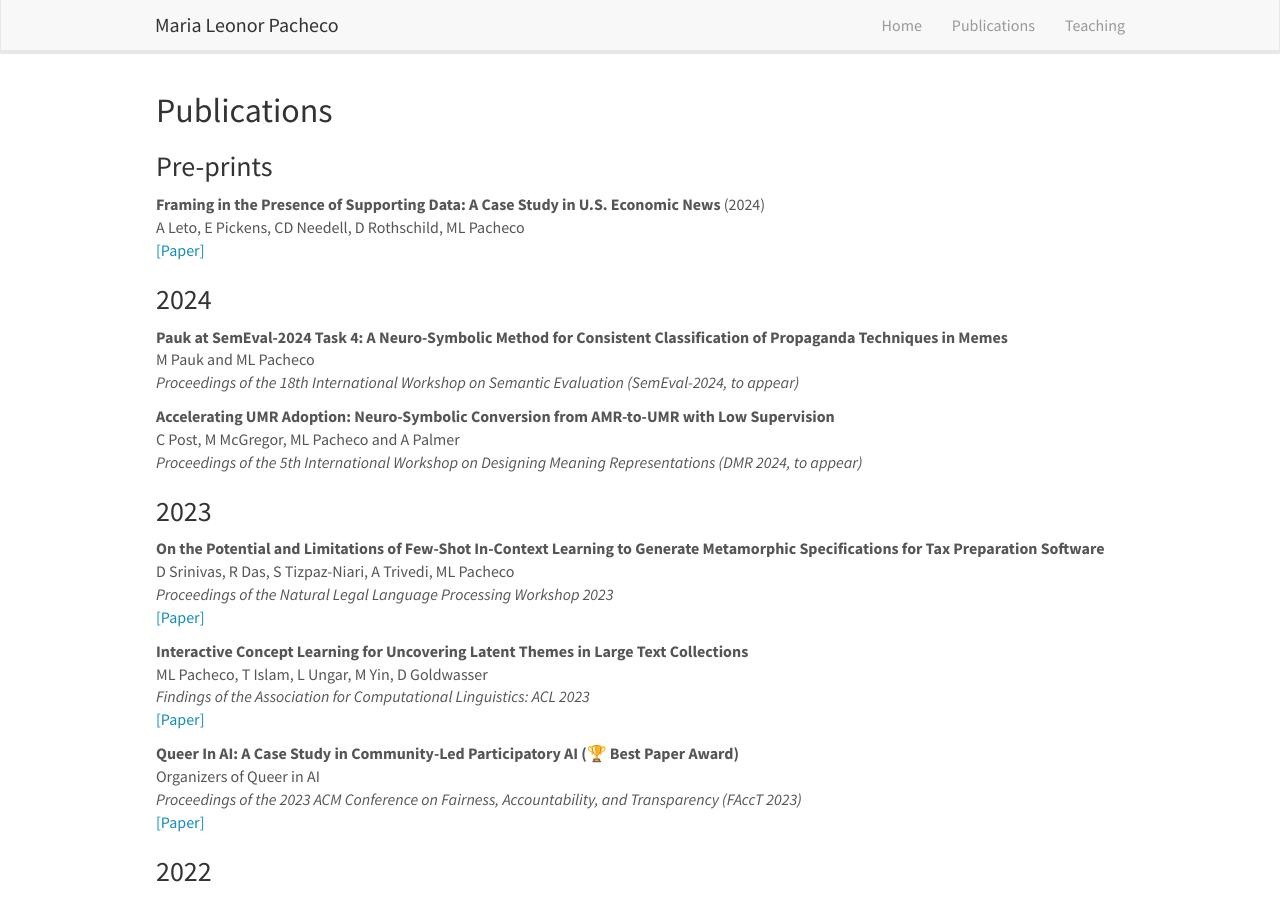
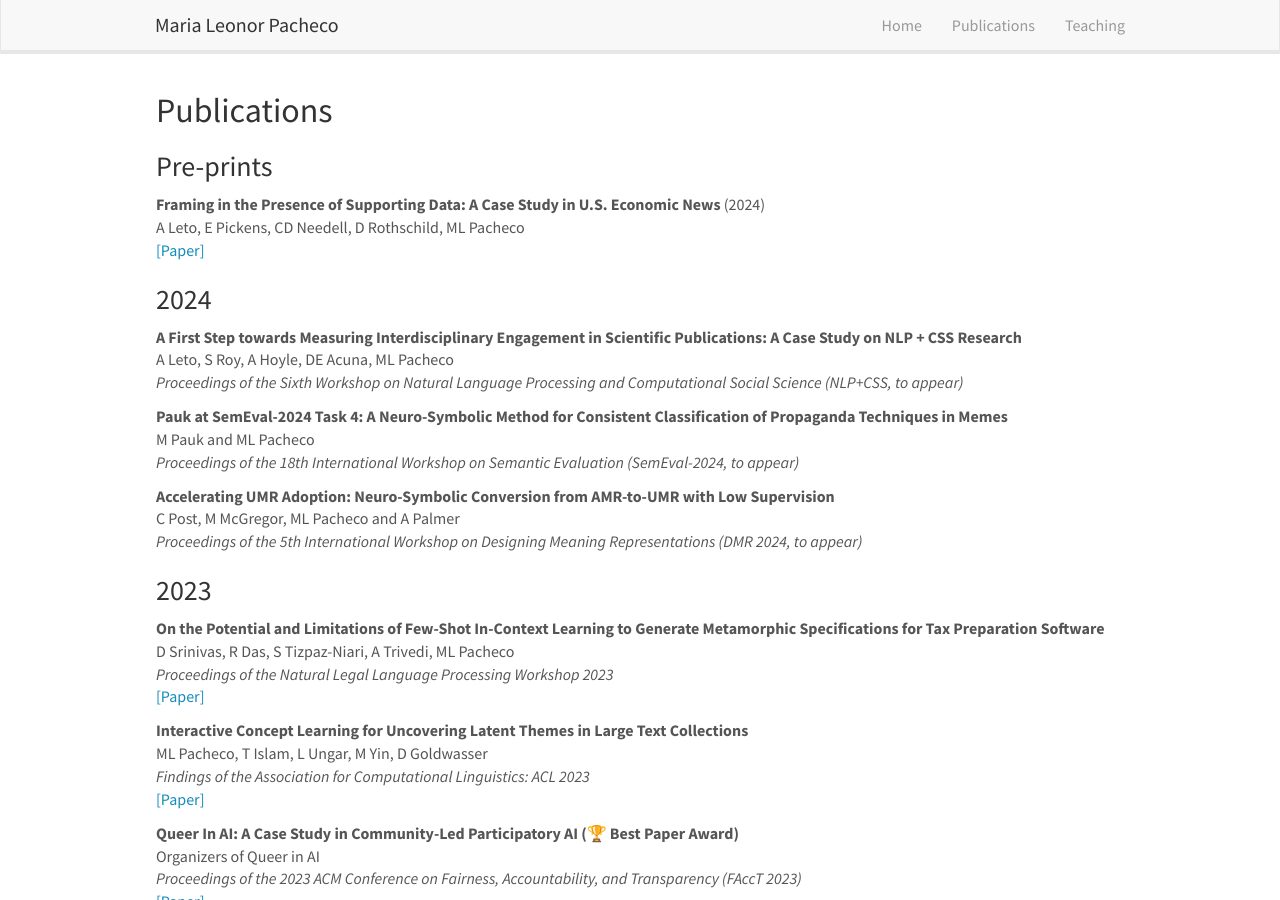
Before and after one commit to mlpacheco/mlpacheco.github.io, a Jekyll site: the page built from _pages/publications.md, in a window 1280 px wide and 900 px high. Built offline with Jekyll 4.4.1, drawn with Linux system fonts in a browser that asks for light colours; nearby versions of some CDN libraries.

Commit message:
Update publist_2024.yml

```diff
--- a/_data/publist_2024.yml
+++ b/_data/publist_2024.yml
@@ -1,3 +1,9 @@
+- title: "A First Step towards Measuring Interdisciplinary Engagement in Scientific Publications: A Case Study on NLP + CSS Research"
+  authors: A Leto, S Roy, A Hoyle, DE Acuna, ML Pacheco
+  venue: "Proceedings of the Sixth Workshop on Natural Language Processing and Computational Social Science (NLP+CSS, to appear)"
+  highlight: 0
+  year: 2024
+
 - title: "Pauk at SemEval-2024 Task 4: A Neuro-Symbolic Method for Consistent Classification of Propaganda Techniques in Memes"
   authors: M Pauk and ML Pacheco
   venue: "Proceedings of the 18th International Workshop on Semantic Evaluation (SemEval-2024, to appear)"
```
